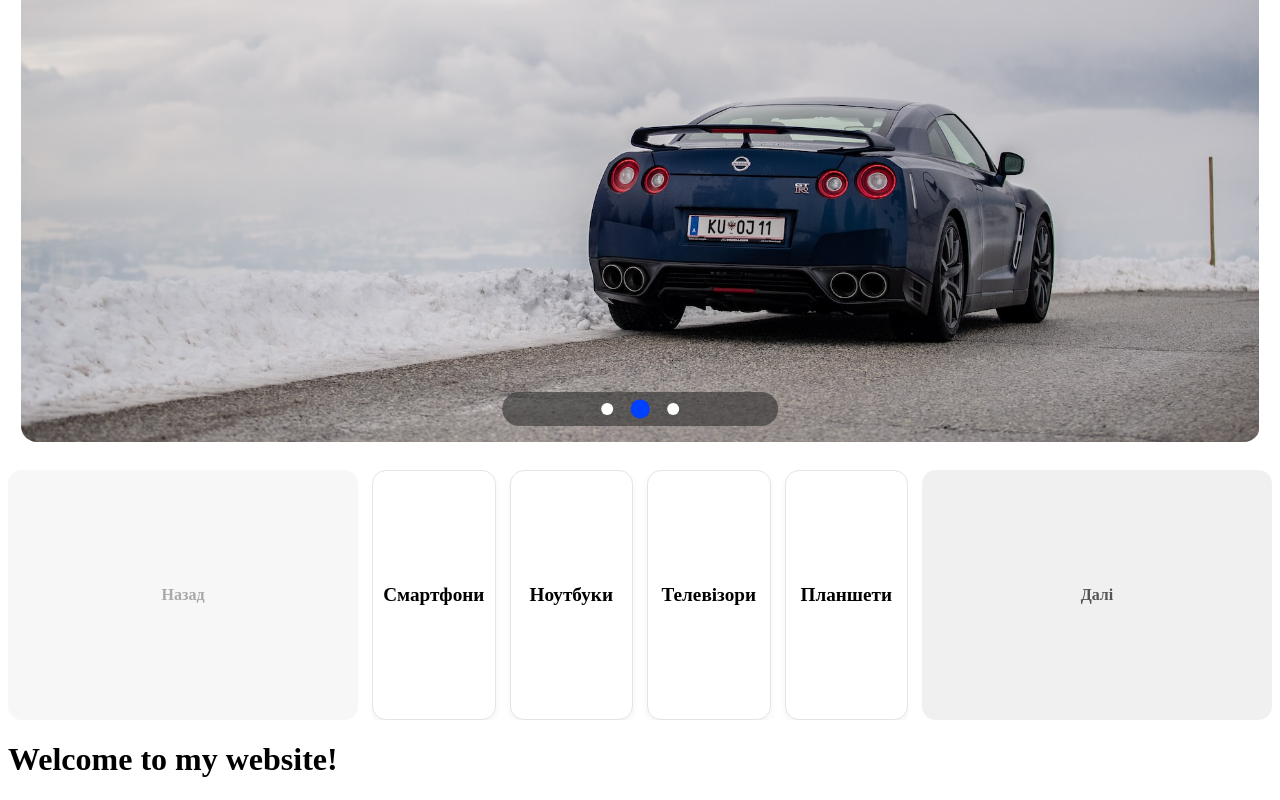
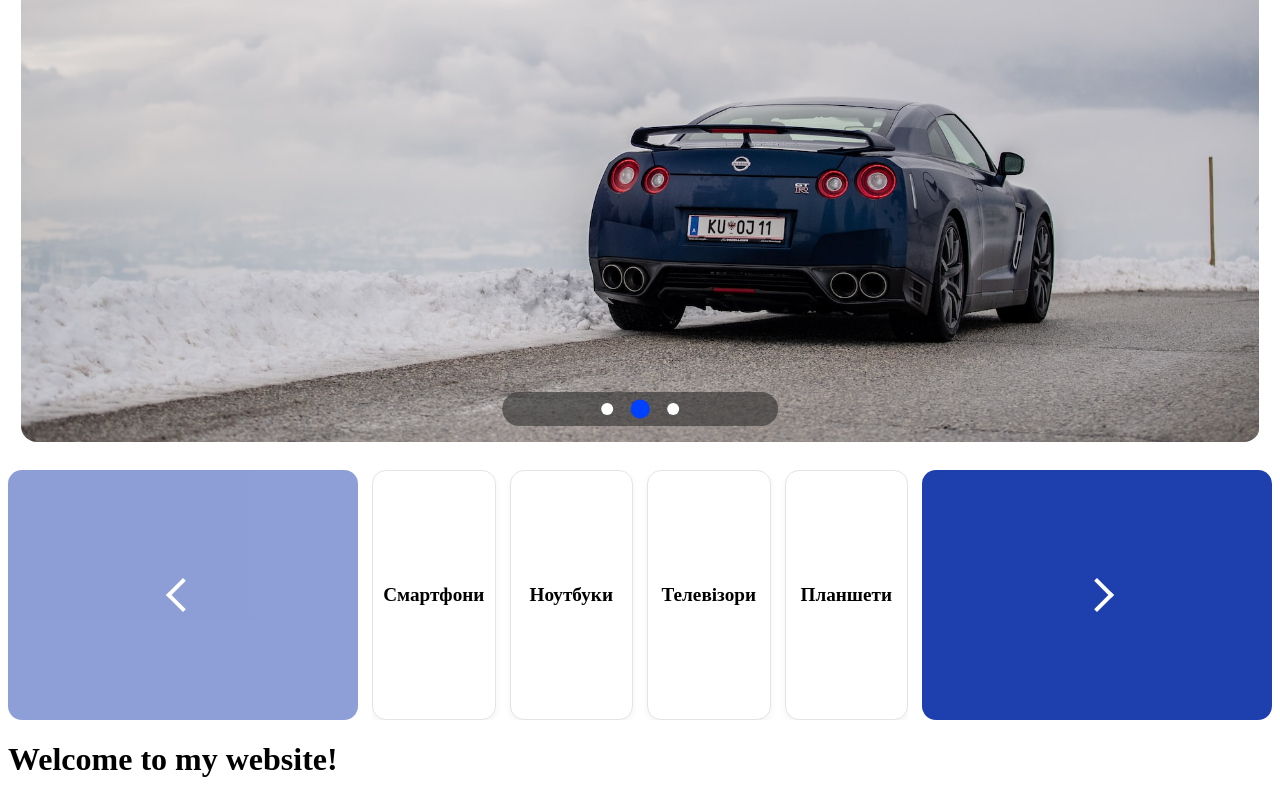
Before and after one commit to Timur0021/smart-phone-front, a Vue app: page / in a window 1280 px wide. Shown: the part 397-1197 px from the top of the page. Built offline with nearby package versions, Linux system fonts and the light colour scheme; no server answers; grey boxes are pictures that could not be loaded; the HTML template or start-up script is replaced by a standard one.

Commit message:
update api

```diff
--- a/src/components/CategorySlider.vue
+++ b/src/components/CategorySlider.vue
@@ -1,8 +1,13 @@
 <template>
   <div class="category-slider">
+<!--    <div class="nav-card prev" @click="slidePrev" :class="{ disabled: currentIndex === 0 }">-->
+<!--      Назад-->
+<!--    </div>-->
+    <!-- Кнопка Назад -->
     <div class="nav-card prev" @click="slidePrev" :class="{ disabled: currentIndex === 0 }">
-      Назад
+      <span class="arrow"></span>
     </div>
+
 
     <Swiper
         @swiper="onSwiperInit"
@@ -21,8 +26,11 @@
     </Swiper>
 
     <div class="nav-card next" @click="slideNext" :class="{ disabled: currentIndex >= categories.length - 4 }">
-      Далі
+      <span class="arrow"></span>
     </div>
+<!--    <div class="nav-card next" @click="slideNext" :class="{ disabled: currentIndex >= categories.length - 4 }">-->
+<!--      Далі-->
+<!--    </div>-->
   </div>
 </template>
 
@@ -106,7 +114,7 @@ function slidePrev() {
 }
 
 .nav-card {
-  background: #f0f0f0;
+  background: #1e40af;
   font-weight: 700;
   color: #555;
   border-radius: 14px;
@@ -125,7 +133,25 @@ function slidePrev() {
 }
 
 .nav-card:hover:not(.disabled) {
-  background: #dcdcdc;
+  background: #2563eb;
+}
+
+.arrow {
+  display: block;
+  width: 20px;
+  height: 20px;
+  border-top: 4px solid white;
+  border-right: 4px solid white;
+  transform: rotate(45deg);
+  transition: transform 0.3s;
+}
+
+.nav-card.prev .arrow {
+  transform: rotate(-135deg);
+}
+
+.nav-card.next .arrow {
+  transform: rotate(45deg);
 }
 @media (min-width: 2560px) {
   .category-slider {
```
